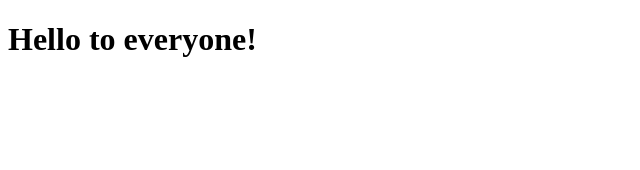
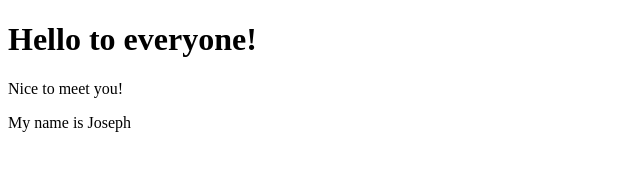
Before and after one commit to josephl37/git-fun, a plain HTML site: page index.html in a window 1280 px wide. Shown: the whole page, without its empty margins (0-640 px from the left). Drawn offline with Linux system fonts and the light colour scheme.

Commit message:
added greeting

```diff
--- a/index.html
+++ b/index.html
@@ -8,6 +8,8 @@
   </head>
   <body>
     <h1>Hello to everyone!</h1>
+    <p>Nice to meet you!</p>
+    <p>My name is Joseph</p>
     <script src="main.js"></script>
   </body>
 </html>
```
